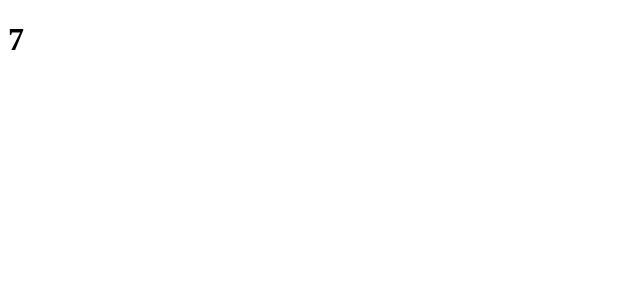
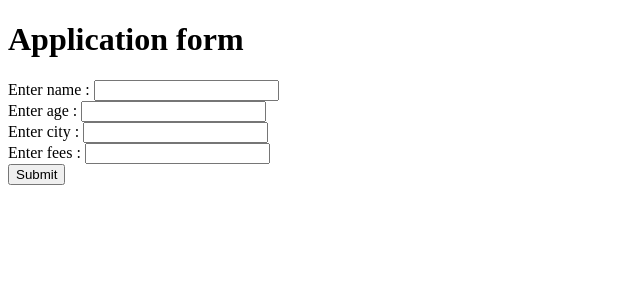
Before and after one commit to git-tusharr/react-practice, a React (Vite) app: page / in a window 1280 px wide. Shown: the top 300 px of the page, without its empty margins (0-640 px from the left). Built offline with nearby package versions, Linux system fonts and the light colour scheme.

Commit message:
application form

```diff
--- a/src/App.jsx
+++ b/src/App.jsx
@@ -1,20 +1,39 @@
-import { useState,useEffect } from "react";
+import { useState } from "react";
 
-const App =()=>{
-const [count,setCount]=useState(0);
+const App=()=>{
+
+  const [name,setName]=useState("")
+  const [age,setAge]=useState()
+  const [city,setCity]=useState("")
+  const [fees,setFees]=useState()
 
 
-useEffect(()=>{
-  setTimeout(() => {
+  const handleSubmit=()=>{
 
-    setCount(count+1);
 
-  }, 1000);
-})
+    alert(`Name= ${name}  Age= ${age} City=${city} Fees=${fees}
+      `
+    )
+
+
+
+  };
+
 
   return(
     <>
-    <h1>{count}</h1>
+    <h1>Application form</h1>
+
+
+    Enter name : <input type="text" value={name}  onChange={(e)=>{setName(e.target.value)}}/>
+    <br />
+    Enter age : <input type="text" value={age}  onChange={(e)=>{setAge(e.target.value)}}/>
+    <br />
+    Enter city : <input type="text" value={city}  onChange={(e)=>{setCity(e.target.value)}}/>
+    <br />
+    Enter fees : <input type="text" value={fees} onChange={(e)=>{setFees(e.target.value)}}/>
+    <br />
+    <button onClick={handleSubmit}>Submit</button>
     </>
   )
 }
```
